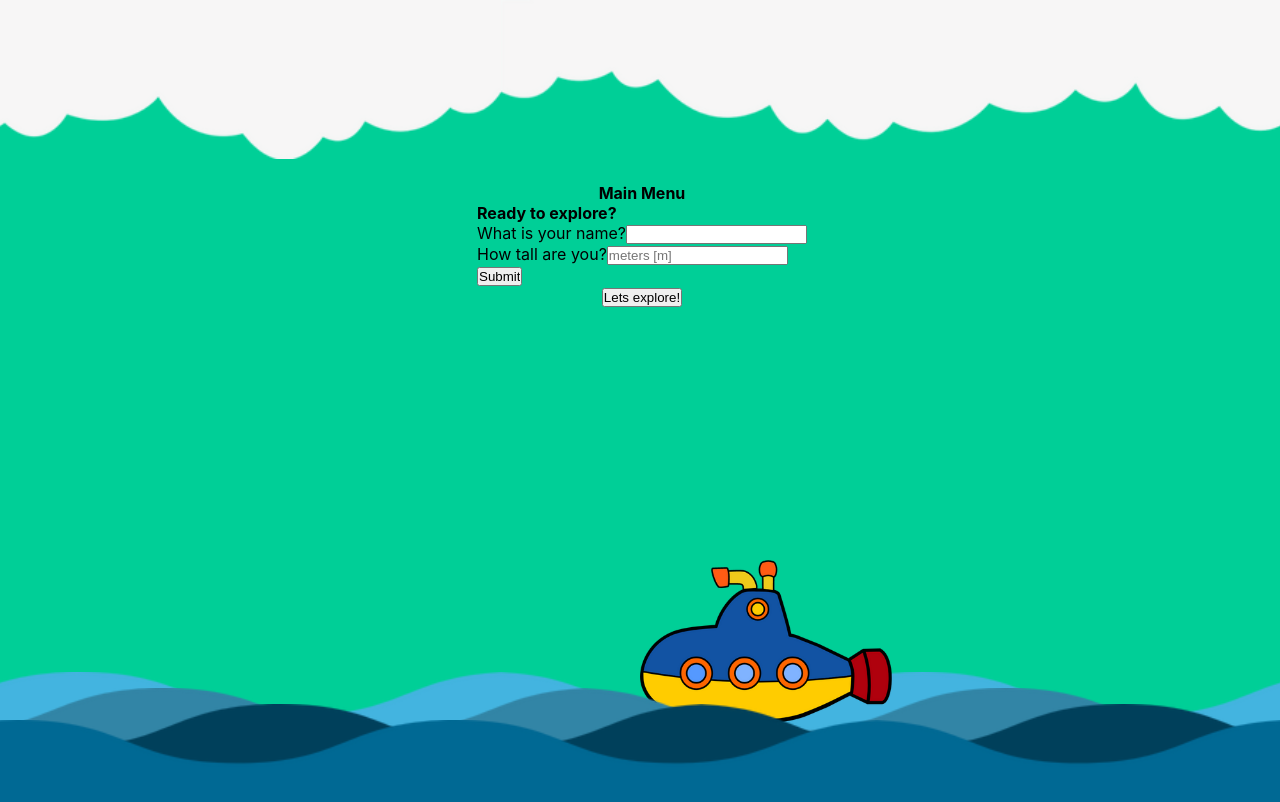
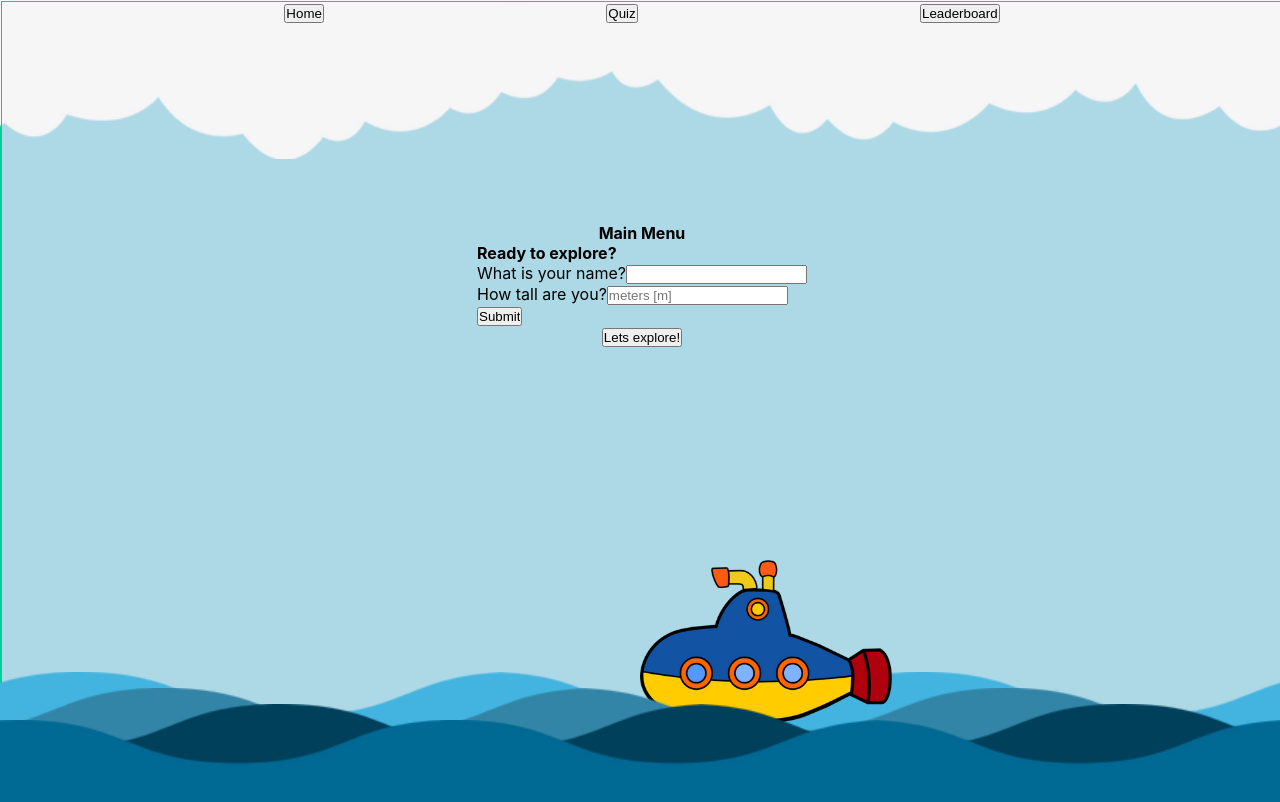
Before and after one commit to RomainLando/Mariana_Trench_app, a React (Create React App) app in the folder client/: page / in a window 1280 px wide. Shown: the top 802 px of the page. Built offline with nearby package versions, Linux system fonts and the light colour scheme.

Commit message:
:bug: fixed bug on landing page

```diff
--- a/client/src/components/MainMenu.css
+++ b/client/src/components/MainMenu.css
@@ -1,4 +1,4 @@
-html {
+body {
     background-color: lightblue;
 }
 
@@ -11,7 +11,7 @@
     display: flex;
     flex-direction: column;
     align-items: center;
-    margin-top: 20vh;
+    margin-top: 25vh;
 
 }
 
@@ -89,12 +89,11 @@
 	background:url('../../public/media/cloud4.png') repeat-x 0 / 100% auto;
 	padding-left: 50vw;
     padding-right: 50vw;
-    height:40vh;
+    height:24vh;
 	animation: ani 14s linear infinite ;
     position: absolute;
     right: 0;
     top: 0;
-    z-index: 0;
+    z-index: -1;
     overflow: hidden;
-
 }
```
